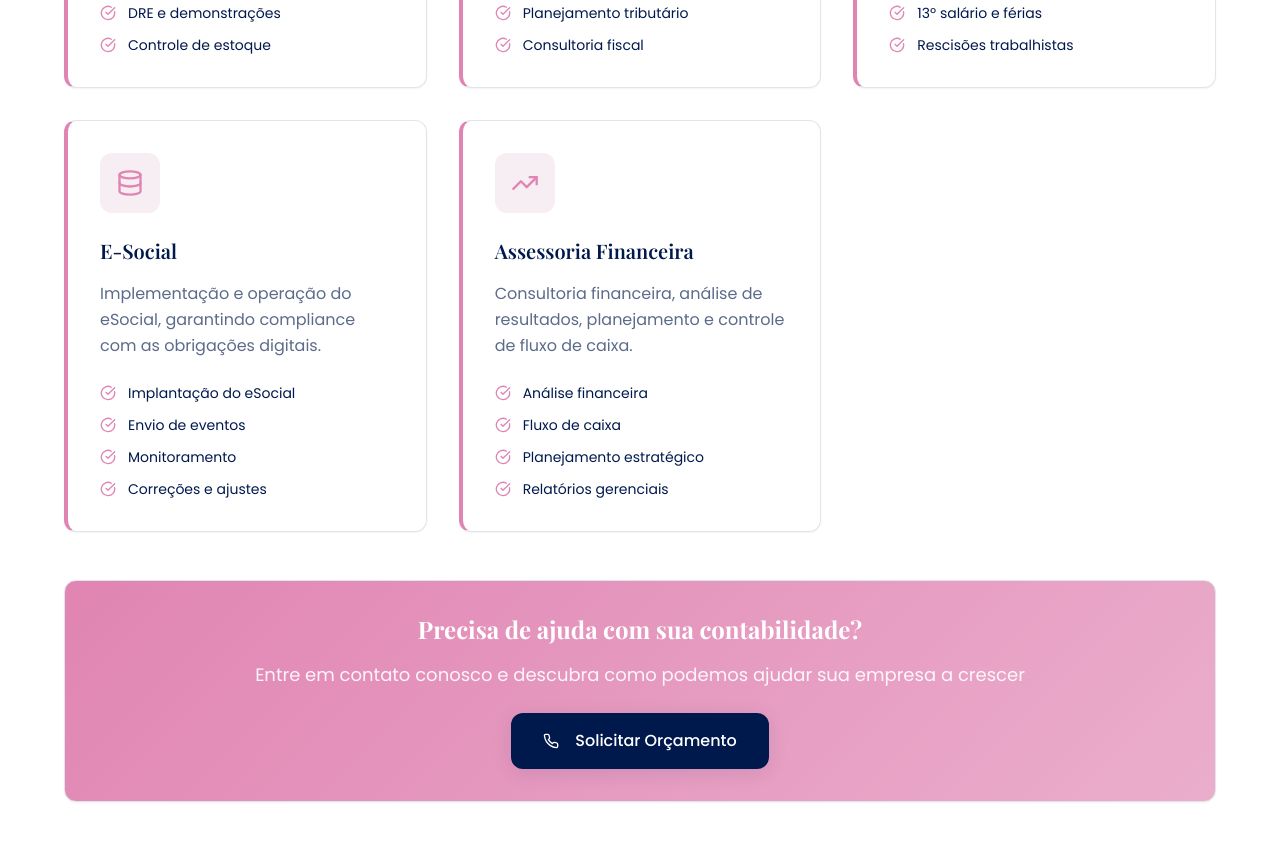
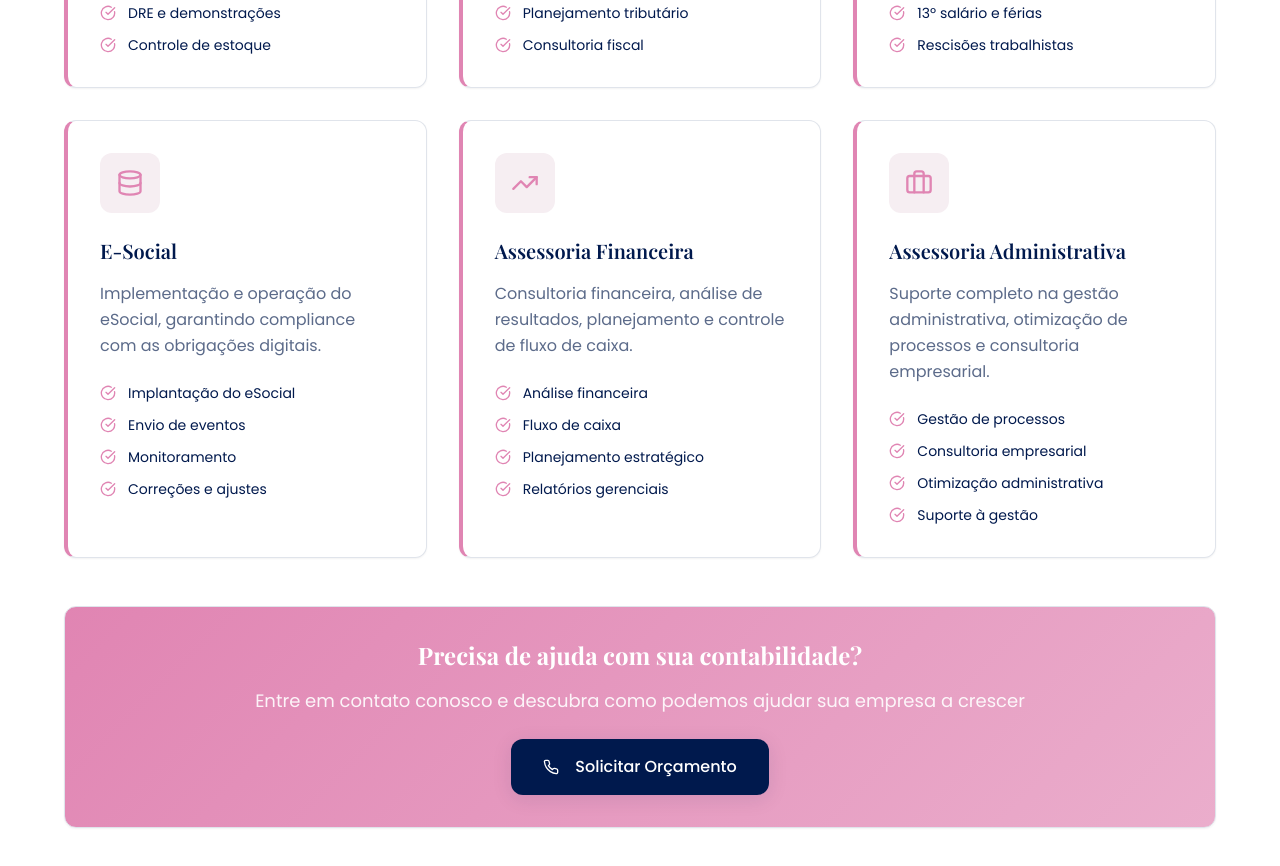
Before and after one commit to DevZipMateus/farineli-digital-presence, a React (Vite) app: page / in a window 1280 px wide. Shown: the part 3080-3946 px from the top of the page. Built offline with nearby package versions, Linux system fonts and the light colour scheme; the HTML template or start-up script is replaced by a standard one.

Commit message:
Add assessoria administrativa to services

```diff
--- a/src/components/Services.tsx
+++ b/src/components/Services.tsx
@@ -7,7 +7,8 @@ import {
   Database,
   TrendingUp,
   CheckCircle,
-  Phone
+  Phone,
+  Briefcase
 } from 'lucide-react';
 
 const Services = () => {
@@ -65,6 +66,17 @@ const Services = () => {
         "Fluxo de caixa",
         "Planejamento estratégico",
         "Relatórios gerenciais"
+      ]
+    },
+    {
+      icon: Briefcase,
+      title: "Assessoria Administrativa",
+      description: "Suporte completo na gestão administrativa, otimização de processos e consultoria empresarial.",
+      features: [
+        "Gestão de processos",
+        "Consultoria empresarial",
+        "Otimização administrativa",
+        "Suporte à gestão"
       ]
     }
   ];
```
